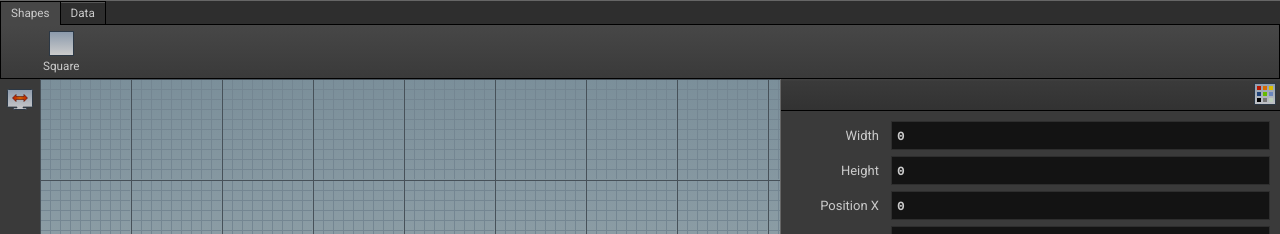
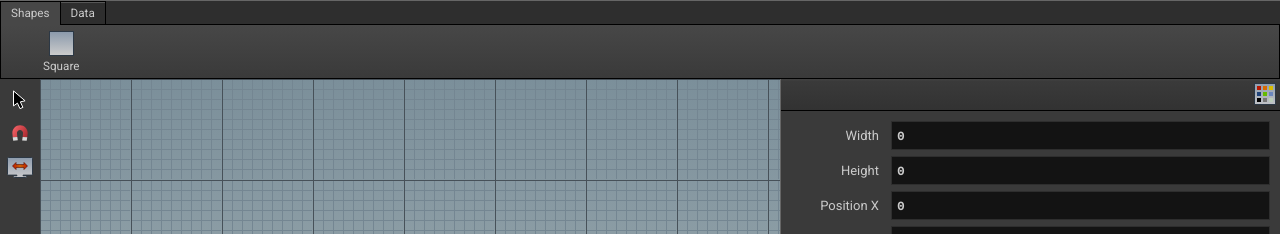
Before and after one commit to bkawk/nodeUI, a React (Create React App) app: page / in a window 1280 px wide. Shown: the top 234 px of the page. Built offline with nearby package versions, Linux system fonts and the light colour scheme.

Commit message:
tools added

```diff
--- a/src/components/tools.tsx
+++ b/src/components/tools.tsx
@@ -1,6 +1,7 @@
 import React, { useState } from 'react';
-
 import fullScreen from '../images/full-screen.svg';
+import pointer from '../images/pointer.svg';
+import snap from '../images/snap.svg';
 
 const Tools: React.FC = () => {
   const [state, setState] = useState({
@@ -26,6 +27,12 @@ const Tools: React.FC = () => {
     <div className='tools'>
       <div className='tools--container'>
         <div className='tools--box'>
+          <img src={pointer} alt='pooiinter' />
+        </div>
+        <div className='tools--box'>
+          <img src={snap} alt='snap' />
+        </div>
+        <div className='tools--box'>
           <img src={fullScreen} alt='full screen' onClick={goFullScreen} />
         </div>
       </div>
```
